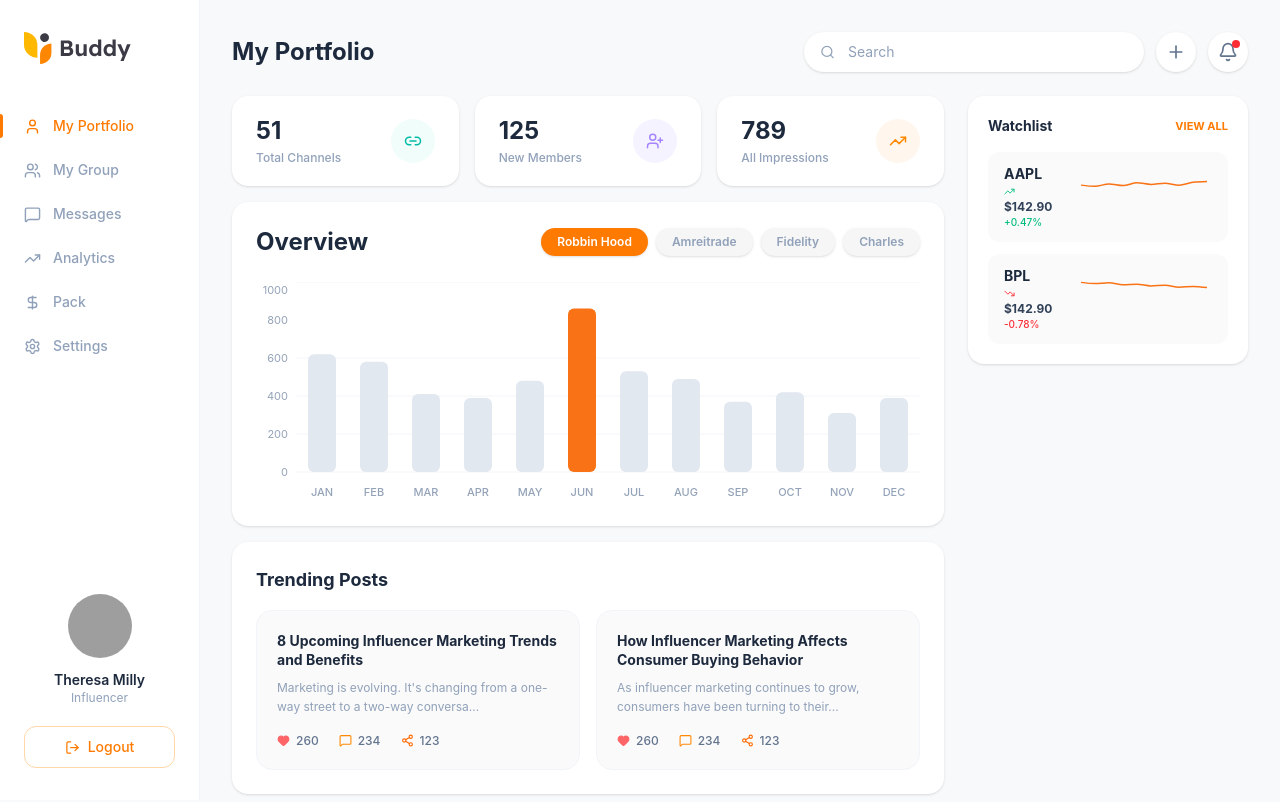
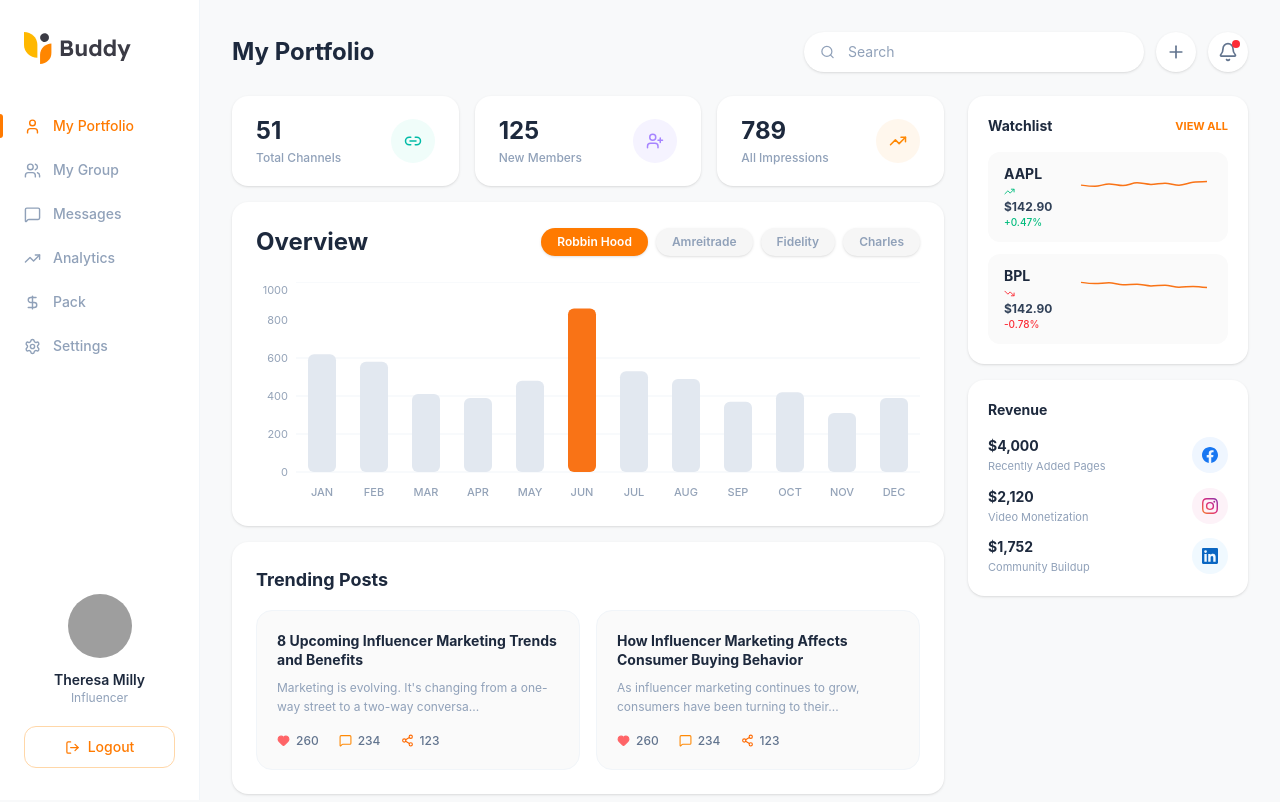
Before and after one commit to Rengkat/zojatech-assessment, a React (Vite) app: page /portfolio in a window 1280 px wide. Shown: the top 802 px of the page. Built offline with nearby package versions, Linux system fonts and the light colour scheme; grey boxes are pictures that could not be loaded.

Commit message:
add: revenu component in right panel

```diff
--- /dev/null
+++ b/src/components/Revenue.tsx
@@ -0,0 +1,78 @@
+import React from "react";
+
+interface RevenueItem {
+  amount: string;
+  label: string;
+  icon: React.ReactNode;
+  iconBg: string;
+}
+
+// Social platform icons as inline SVGs to avoid external deps
+const FacebookIcon = () => (
+  <svg viewBox="0 0 24 24" fill="#1877F2" width="16" height="16">
+    <path d="M24 12.073C24 5.405 18.627 0 12 0S0 5.405 0 12.073C0 18.1 4.388 23.094 10.125 24v-8.437H7.078v-3.49h3.047V9.41c0-3.025 1.792-4.697 4.533-4.697 1.312 0 2.686.235 2.686.235v2.97h-1.514c-1.491 0-1.956.93-1.956 1.886v2.256h3.328l-.532 3.49h-2.796V24C19.612 23.094 24 18.1 24 12.073z" />
+  </svg>
+);
+
+const InstagramIcon = () => (
+  <svg viewBox="0 0 24 24" width="16" height="16">
+    <defs>
+      <linearGradient id="ig" x1="0%" y1="100%" x2="100%" y2="0%">
+        <stop offset="0%" stopColor="#F58529" />
+        <stop offset="50%" stopColor="#DD2A7B" />
+        <stop offset="100%" stopColor="#8134AF" />
+      </linearGradient>
+    </defs>
+    <path
+      fill="url(#ig)"
+      d="M12 2.163c3.204 0 3.584.012 4.85.07 3.252.148 4.771 1.691 4.919 4.919.058 1.265.069 1.645.069 4.849 0 3.205-.012 3.584-.069 4.849-.149 3.225-1.664 4.771-4.919 4.919-1.266.058-1.644.07-4.85.07-3.204 0-3.584-.012-4.849-.07-3.26-.149-4.771-1.699-4.919-4.92-.058-1.265-.07-1.644-.07-4.849 0-3.204.013-3.583.07-4.849.149-3.227 1.664-4.771 4.919-4.919 1.266-.057 1.645-.069 4.849-.069zM12 0C8.741 0 8.333.014 7.053.072 2.695.272.273 2.69.073 7.052.014 8.333 0 8.741 0 12c0 3.259.014 3.668.072 4.948.2 4.358 2.618 6.78 6.98 6.98C8.333 23.986 8.741 24 12 24c3.259 0 3.668-.014 4.948-.072 4.354-.2 6.782-2.618 6.979-6.98.059-1.28.073-1.689.073-4.948 0-3.259-.014-3.667-.072-4.947-.196-4.354-2.617-6.78-6.979-6.98C15.668.014 15.259 0 12 0zm0 5.838a6.162 6.162 0 100 12.324 6.162 6.162 0 000-12.324zM12 16a4 4 0 110-8 4 4 0 010 8zm6.406-11.845a1.44 1.44 0 100 2.881 1.44 1.44 0 000-2.881z"
+    />
+  </svg>
+);
+
+const LinkedInIcon = () => (
+  <svg viewBox="0 0 24 24" fill="#0A66C2" width="16" height="16">
+    <path d="M20.447 20.452h-3.554v-5.569c0-1.328-.027-3.037-1.852-3.037-1.853 0-2.136 1.445-2.136 2.939v5.667H9.351V9h3.414v1.561h.046c.477-.9 1.637-1.85 3.37-1.85 3.601 0 4.267 2.37 4.267 5.455v6.286zM5.337 7.433a2.062 2.062 0 01-2.063-2.065 2.064 2.064 0 112.063 2.065zm1.782 13.019H3.555V9h3.564v11.452zM22.225 0H1.771C.792 0 0 .774 0 1.729v20.542C0 23.227.792 24 1.771 24h20.451C23.2 24 24 23.227 24 22.271V1.729C24 .774 23.2 0 22.222 0h.003z" />
+  </svg>
+);
+
+const revenueItems: RevenueItem[] = [
+  {
+    amount: "$4,000",
+    label: "Recently Added Pages",
+    icon: <FacebookIcon />,
+    iconBg: "bg-blue-50",
+  },
+  {
+    amount: "$2,120",
+    label: "Video Monetization",
+    icon: <InstagramIcon />,
+    iconBg: "bg-pink-50",
+  },
+  {
+    amount: "$1,752",
+    label: "Community Buildup",
+    icon: <LinkedInIcon />,
+    iconBg: "bg-sky-50",
+  },
+];
+
+export const Revenue: React.FC = () => (
+  <div className="bg-white rounded-2xl p-5 shadow-sm">
+    <h2 className="text-sm font-bold text-slate-800 mb-4">Revenue</h2>
+    <div className="flex flex-col gap-3">
+      {revenueItems.map((item) => (
+        <div key={item.label} className="flex items-center justify-between gap-3">
+          <div>
+            <p className="text-sm font-bold text-slate-800">{item.amount}</p>
+            <p className="text-[11px] text-slate-400 mt-0.5">{item.label}</p>
+          </div>
+          <div
+            className={`w-9 h-9 rounded-full flex items-center justify-center shrink-0 ${item.iconBg}`}>
+            {item.icon}
+          </div>
+        </div>
+      ))}
+    </div>
+  </div>
+);
--- a/src/components/RightPanel.tsx
+++ b/src/components/RightPanel.tsx
@@ -1,8 +1,10 @@
 import React from "react";
 import { Watchlist } from "./Watchlist";
+import { Revenue } from "./Revenue";
 
 export const RightPanel: React.FC = () => (
   <div className="flex flex-col gap-4 w-full xl:w-[280px] shrink-0">
     <Watchlist />
+    <Revenue />
   </div>
 );
```
